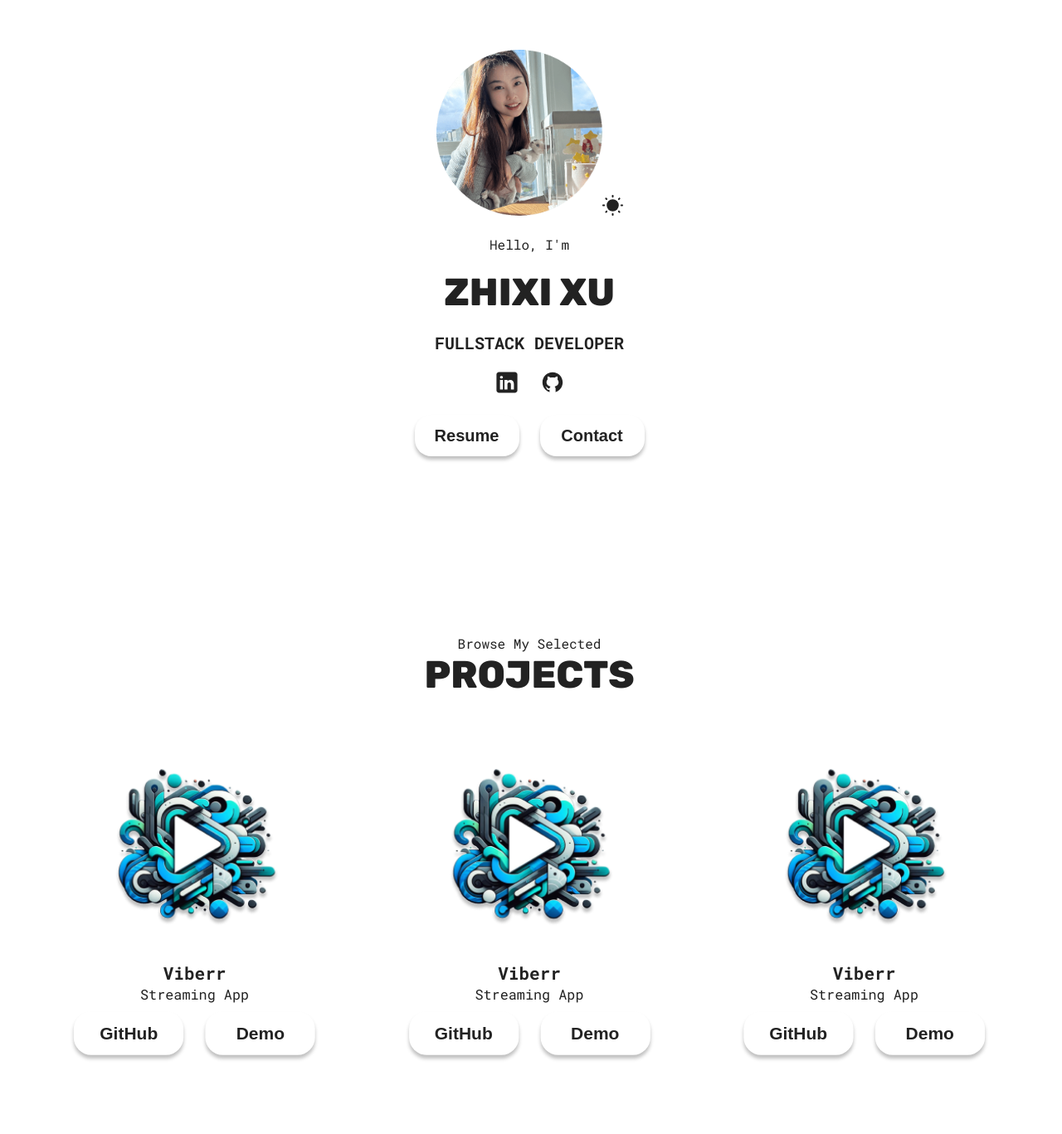
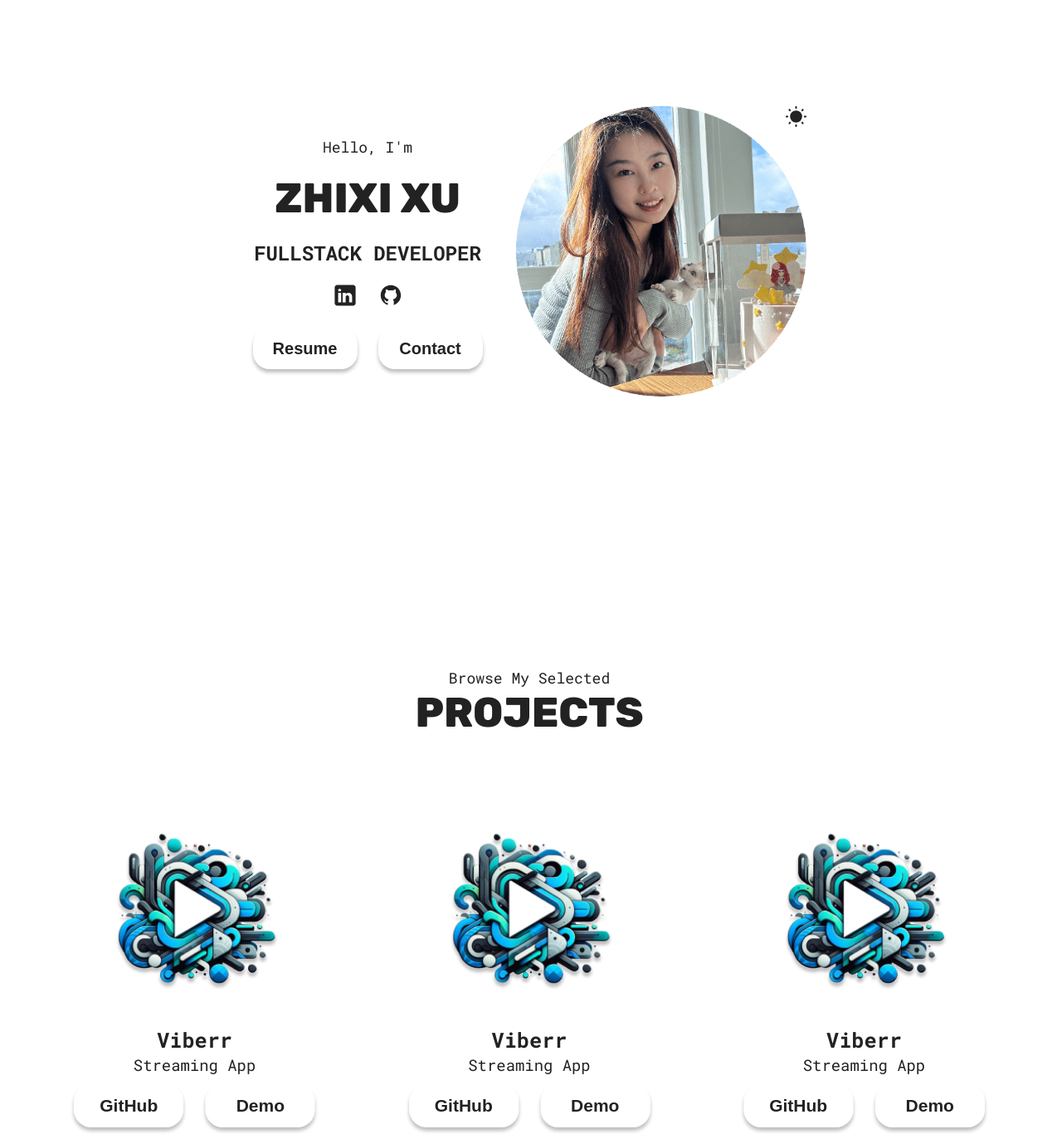
Before and after one commit to joyxxi/my-portfolio-joy, a React (Vite) app: page / in a window 1280 px wide. Shown: the part 103-1470 px from the top of the page at 83% size. Built offline with nearby package versions, Linux system fonts and the light colour scheme.

Commit message:
Adjust media query

```diff
--- a/src/App.css
+++ b/src/App.css
@@ -58,7 +58,7 @@ h3 {
 
 h1 {
   font-family: 'Rubik', sans-serif;
-  font-size: 46px;
+  font-size: 42px;
 }
 
 p {
@@ -73,3 +73,43 @@ p {
 .hover {
   cursor: pointer;
 }
+
+@media (width >= 800px) {
+  #root {
+    gap: 100px;
+  }
+  h1 {
+    font-size: 50px;
+  }
+
+  h2,
+  h3 {
+    font-size: 24px;
+  }
+  p {
+    font-size: 18px;
+  }
+  .sectionTitle {
+    margin-bottom: 60px;
+  }
+}
+
+@media (width >= 1400px) {
+  #root {
+    gap: 100px;
+  }
+  h1 {
+    font-size: 50px;
+  }
+
+  h2,
+  h3 {
+    font-size: 26px;
+  }
+  p {
+    font-size: 20px;
+  }
+  .sectionTitle {
+    margin-bottom: 70px;
+  }
+}
--- a/src/sections/Hero/Hero.jsx
+++ b/src/sections/Hero/Hero.jsx
@@ -46,7 +46,7 @@ function Hero() {
           <a href={Resume} target="_blank" rel="noopener noreferrer">
             <button className="hover">Resume</button>
           </a>
-          <a>
+          <a href="#contact">
             <button className="hover">Contact</button>
           </a>
         </span>
--- a/src/sections/Hero/HeroStyles.module.css
+++ b/src/sections/Hero/HeroStyles.module.css
@@ -1,3 +1,7 @@
+html {
+  scroll-behavior: smooth;
+}
+
 .container {
   display: flex;
   flex-direction: column;
@@ -6,6 +10,7 @@
   text-align: center;
   height: 100dvh;
   min-height: 500px;
+  align-items: center;
 
   .hero {
     max-width: 200px;
@@ -59,7 +64,7 @@
 }
 
 .colorMode {
-  position: relative;
+  position: absolute;
   right: 0;
   width: 25px;
 }
@@ -74,3 +79,32 @@
   justify-content: center;
   gap: 20px;
 }
+
+@media (width >= 800px) {
+  .container {
+    align-items: center;
+    flex-direction: row-reverse;
+    align-items: center;
+    justify-content: center;
+    gap: 40px;
+
+    .hero {
+      max-width: 350px;
+      width: 350px;
+    }
+  }
+}
+
+@media (width >= 1400px) {
+  .container {
+    align-items: center;
+    flex-direction: row-reverse;
+    align-items: center;
+    justify-content: center;
+    gap: 60px;
+    .hero {
+      max-width: 450px;
+      width: 450px;
+    }
+  }
+}
--- a/src/sections/Projects/ProjectsStyle.module.css
+++ b/src/sections/Projects/ProjectsStyle.module.css
@@ -2,10 +2,8 @@
   display: flex;
   flex-direction: column;
   text-align: center;
-  /* height: 70dvh;
-  min-height: 300px; */
   justify-content: center;
-  margin-bottom: 150px;
+  margin-bottom: 100px;
 }
 
 .projectsContainer {
--- a/src/sections/Skills/SkillsStyles.module.css
+++ b/src/sections/Skills/SkillsStyles.module.css
@@ -1,9 +1,8 @@
 .container {
-  margin-top: 20px;
   display: flex;
   flex-direction: column;
   text-align: center;
-  margin-bottom: 150px;
+  margin-bottom: 100px;
 }
 
 .categories {
@@ -44,7 +43,7 @@
   }
 }
 
-@media (max-width: 767px) {
+@media (max-width: 800px) {
   .skillsContainer {
     flex: 1 1 100%; /* On small screens, each container takes full width */
   }
```
